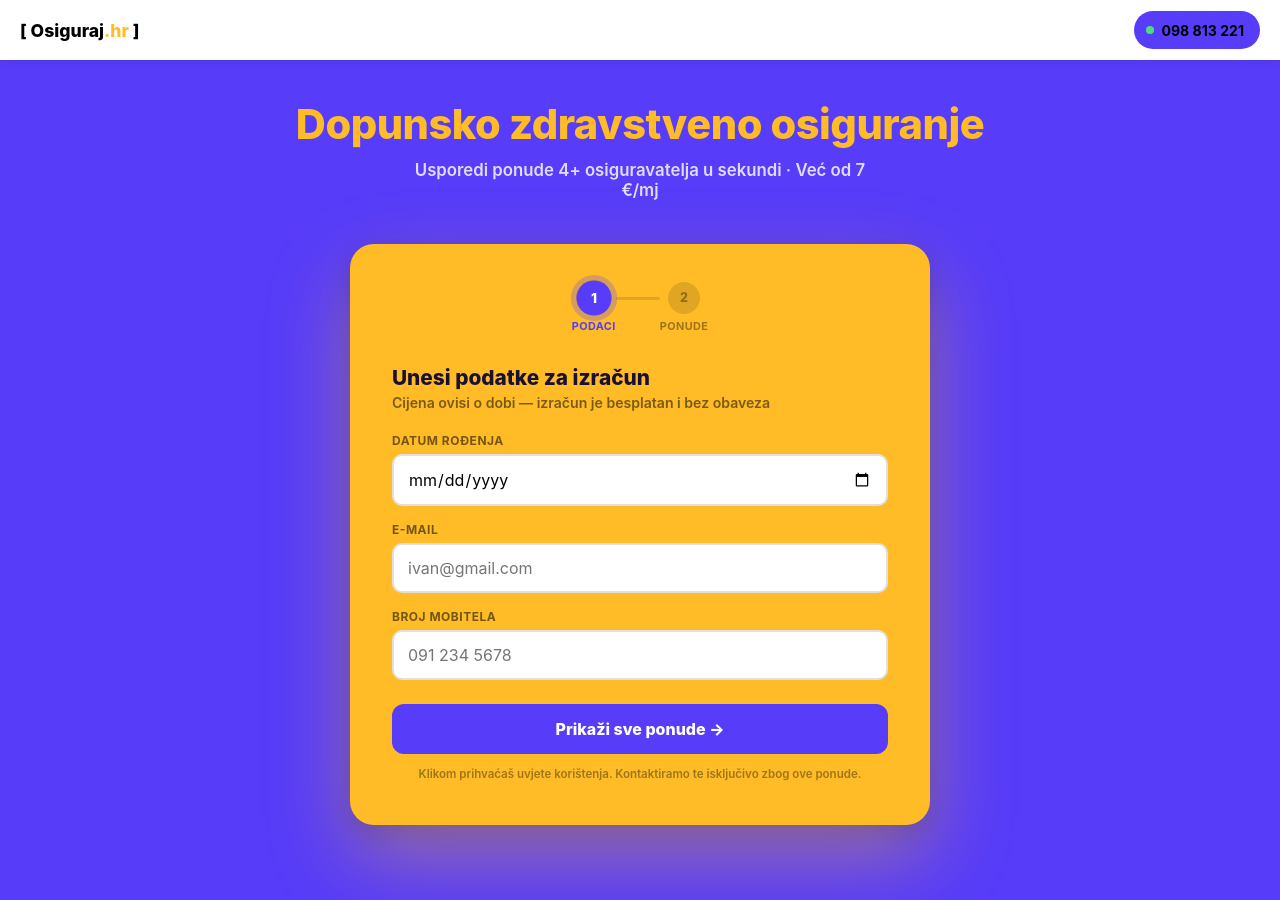
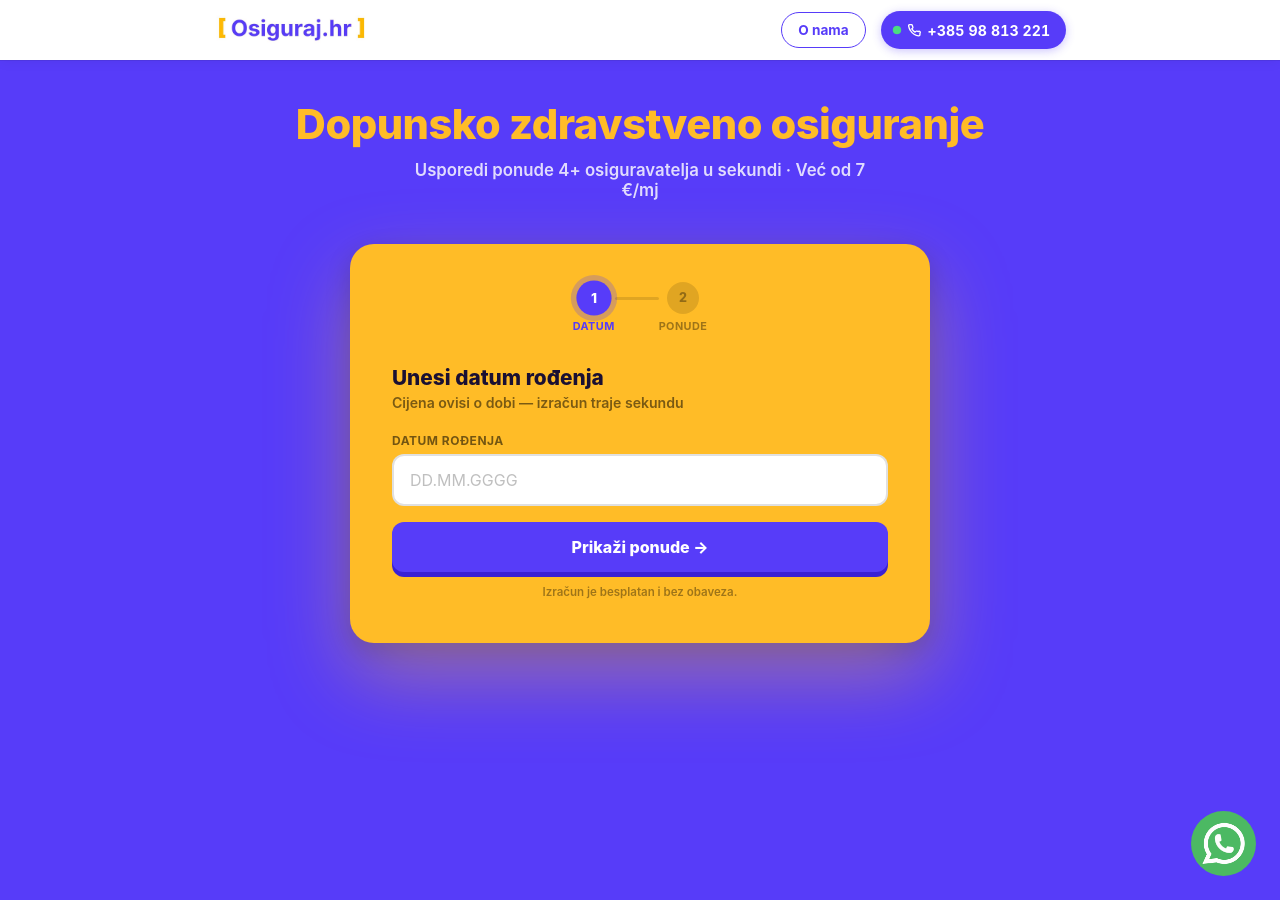
Before and after one commit to Filip-Gale/OsigurajHR, a Jekyll site: the page built from dopunsko-zdravstveno/index.html, in a window 1280 px wide. Built offline with Jekyll 4.4.1, drawn with Linux system fonts in a browser that asks for light colours.

Commit message:
DZO redesign: real logo/nav, DD.MM.GGGG date format, step1 datum only

```diff
--- a/dopunsko-zdravstveno/index.html
+++ b/dopunsko-zdravstveno/index.html
@@ -9,17 +9,13 @@ permalink: /dopunsko-zdravstveno/
 <meta name="viewport" content="width=device-width, initial-scale=1.0">
 <title>Dopunsko zdravstveno osiguranje — Usporedi i uštedi | Osiguraj.hr</title>
 <meta name="description" content="Usporedi ponude dopunskog zdravstvenog osiguranja. Već od 7 €/mj. Besplatan izračun za tvoj datum rođenja.">
-<link rel="icon" type="image/png" href="/img/favicon.jpg">
+<link rel="icon" type="image/jpeg" href="/img/favicon.jpg">
 <link rel="stylesheet" href="/css/style.css">
+<link rel="stylesheet" href="/css/nav.css">
 <style>
 *, *::before, *::after { box-sizing: border-box; -webkit-tap-highlight-color: transparent; }
 body { font-family: -apple-system, BlinkMacSystemFont, 'Segoe UI', sans-serif; background: #573cf9; min-height: 100vh; margin: 0; }
 
-/* NAV */
-nav { display: flex; flex-direction: row; height: 60px; align-items: center; background-color: white; position: fixed; top: 0; left: 0; right: 0; z-index: 1000; box-shadow: 0 1px 0 rgba(0,0,0,0.07), 0 2px 12px rgba(0,0,0,0.05); padding: 0 20px; justify-content: space-between; }
-.nav-logo { color: #573cf9; font-weight: 800; font-size: 1.1rem; text-decoration: none; }
-.nav-logo span { color: #ffbc27; }
-.nav-phone { display: inline-flex; align-items: center; gap: 7px; background: #573cf9; color: white; height: 38px; border-radius: 100px; padding: 0 16px 0 12px; font-size: 0.88rem; font-weight: 700; text-decoration: none; white-space: nowrap; }
 .nav-spacer { height: 60px; }
 
 /* HERO */
@@ -61,46 +57,50 @@ nav { display: flex; flex-direction: row; height: 60px; align-items: center; bac
 .progress-line.done::after { width: 100%; }
 
 /* STEP */
-.step-panel { display: none; }
-.step-panel.active { display: block; }
 .step-title { font-size: 1.3rem; font-weight: 800; color: #1a1033; margin-bottom: 4px; }
 .step-sub { font-size: 0.88rem; color: rgba(0,0,0,0.52); margin-bottom: 22px; }
 
 /* FIELDS */
 .field { margin-bottom: 16px; }
-.field label { display: block; font-size: 0.75rem; font-weight: 700; color: rgba(0,0,0,0.55); letter-spacing: 0.5px; text-transform: uppercase; margin-bottom: 6px; }
+.flabel { display: block; font-size: 0.75rem; font-weight: 700; color: rgba(0,0,0,0.55); letter-spacing: 0.5px; text-transform: uppercase; margin-bottom: 6px; }
 .finput {
-    width: 100%; padding: 13px 14px;
+    width: 100%; padding: 14px 16px;
     border: 2px solid rgba(0,0,0,0.12);
-    border-radius: 10px; font-size: 1rem;
+    border-radius: 12px; font-size: 1rem;
     background: white; outline: none;
-    transition: border 0.2s;
-    font-family: inherit;
+    font-family: inherit; font-weight: 600; color: #573cf9;
+    -webkit-appearance: none; appearance: none;
+    transition: border-color 0.2s, box-shadow 0.2s;
+    min-height: 52px;
 }
-.finput:focus { border-color: #573cf9; }
-.finput.ok { border-color: #22c55e; }
+.finput:focus { border-color: #573cf9; box-shadow: 0 0 0 4px rgba(87,60,249,0.12); }
+.finput::placeholder { font-weight: normal; color: rgba(0,0,0,0.25); }
+.finput.err { border-color: #ef4444; }
+.ferror { font-size: 0.76rem; color: #ef4444; margin-top: 5px; display: none; }
 
-/* BUTTONS */
-.btn-primary {
-    width: 100%; padding: 15px;
-    background: #573cf9; color: white;
-    border: none; border-radius: 12px;
-    font-size: 1rem; font-weight: 800;
-    cursor: pointer; margin-top: 8px;
-    font-family: inherit;
-    transition: background 0.2s, transform 0.15s;
+/* BUTTON */
+.btn-main {
+    display: block; width: 100%; padding: 15px;
+    background: #573cf9; color: white; border: none; border-radius: 12px;
+    font-size: 1rem; font-family: inherit; font-weight: 800;
+    cursor: pointer; position: relative; overflow: hidden;
+    box-shadow: 0 5px 0 #3b20d4;
+    transition: transform 0.08s, box-shadow 0.08s;
+    margin-top: 8px;
 }
-.btn-primary:hover { background: #4530d4; transform: translateY(-1px); }
+.btn-main:active { transform: translateY(4px); box-shadow: 0 1px 0 #3b20d4; }
+.btn-main::after { content: ''; position: absolute; top: -50%; left: -75%; width: 50%; height: 200%; background: linear-gradient(90deg,transparent,rgba(255,255,255,0.22),transparent); transform: skewX(-15deg); animation: shine 2.8s infinite; }
+@keyframes shine { 0%{left:-75%;} 45%,100%{left:130%;} }
+
 .btn-back { background: none; border: none; color: rgba(0,0,0,0.4); font-size: 0.88rem; font-weight: 600; cursor: pointer; margin-bottom: 18px; padding: 0; display: block; font-family: inherit; }
 .btn-back:hover { color: #573cf9; }
-
 .disclaimer { font-size: 0.72rem; color: rgba(0,0,0,0.38); text-align: center; margin-top: 12px; line-height: 1.5; }
 
-/* RESULTS — outside card, on purple bg */
+/* RESULTS */
 .results-section { max-width: 580px; width: 92%; margin: 0 auto 60px; }
-.results-header { color: white; margin-bottom: 20px; }
-.results-header h2 { font-size: 1.3rem; font-weight: 800; margin-bottom: 4px; }
-.results-header p { font-size: 0.88rem; opacity: 0.7; }
+.results-header { margin-bottom: 20px; }
+.results-header h2 { font-size: 1.3rem; font-weight: 800; color: white; margin-bottom: 4px; }
+.results-header p { font-size: 0.88rem; color: rgba(255,255,255,0.65); }
 
 .ponuda {
     background: white; border-radius: 18px;
@@ -108,13 +108,7 @@ nav { display: flex; flex-direction: row; height: 60px; align-items: center; bac
     position: relative;
     box-shadow: 0 4px 24px rgba(0,0,0,0.18);
 }
-.ponuda-badge {
-    position: absolute; top: -11px; left: 18px;
-    background: #ffbc27; color: #1a1033;
-    font-size: 0.68rem; font-weight: 800;
-    padding: 3px 12px; border-radius: 20px;
-    text-transform: uppercase; letter-spacing: 0.3px;
-}
+.ponuda-badge { position: absolute; top: -11px; left: 18px; background: #ffbc27; color: #1a1033; font-size: 0.68rem; font-weight: 800; padding: 3px 12px; border-radius: 20px; text-transform: uppercase; letter-spacing: 0.3px; }
 .ponuda-top { display: flex; justify-content: space-between; align-items: center; margin-bottom: 14px; }
 .ponuda-logo-name { font-size: 1.15rem; font-weight: 800; color: #1a1033; }
 .ponuda-cijena .iznos { font-size: 1.7rem; font-weight: 800; color: #573cf9; line-height: 1; }
@@ -125,106 +119,94 @@ nav { display: flex; flex-direction: row; height: 60px; align-items: center; bac
 .ponuda-actions { display: flex; gap: 10px; }
 .btn-detalji { flex: 1; padding: 11px; border: 2px solid #e8e8e8; background: white; border-radius: 10px; font-size: 0.88rem; font-weight: 600; cursor: pointer; color: #444; font-family: inherit; transition: border-color 0.2s; }
 .btn-detalji:hover { border-color: #573cf9; color: #573cf9; }
-.btn-kupi { flex: 1.4; padding: 11px; background: #573cf9; border: none; border-radius: 10px; font-size: 0.9rem; font-weight: 800; cursor: pointer; color: white; font-family: inherit; transition: background 0.2s; }
+.btn-kupi { flex: 1.4; padding: 11px; background: #573cf9; border: none; border-radius: 10px; font-size: 0.9rem; font-weight: 800; cursor: pointer; color: white; font-family: inherit; transition: background 0.2s; box-shadow: 0 3px 0 #3b20d4; }
 .btn-kupi:hover { background: #4530d4; }
 
 /* SUCCESS */
 .success-card { background: white; border-radius: 20px; padding: 44px 28px; max-width: 500px; width: 92%; margin: 28px auto 60px; text-align: center; box-shadow: 0 16px 60px rgba(0,0,0,0.2); }
-.success-icon { font-size: 3.5rem; margin-bottom: 18px; }
 .success-card h2 { font-size: 1.4rem; font-weight: 800; color: #1a1033; margin-bottom: 10px; }
 .success-card p { color: #666; font-size: 0.95rem; line-height: 1.6; }
 .success-card a { color: #573cf9; font-weight: 700; }
 
 /* MODAL */
-.modal-overlay { display: none; position: fixed; inset: 0; background: rgba(0,0,0,0.6); z-index: 999; align-items: center; justify-content: center; padding: 16px; }
+.modal-overlay { display: none; position: fixed; inset: 0; background: rgba(0,0,0,0.6); z-index: 9999; align-items: center; justify-content: center; padding: 16px; }
 .modal-overlay.open { display: flex; }
-.modal-box { background: white; border-radius: 20px; padding: 0; max-width: 420px; width: 100%; overflow: hidden; }
+.modal-box { background: white; border-radius: 20px; max-width: 420px; width: 100%; overflow: hidden; }
 .modal-header { background: #573cf9; padding: 24px 24px 20px; }
 .modal-header h3 { color: white; font-size: 1.1rem; font-weight: 800; margin: 0 0 4px; }
-.modal-paket { color: rgba(255,255,255,0.75); font-size: 0.88rem; font-weight: 600; }
-.modal-close { float: right; background: rgba(255,255,255,0.2); border: none; border-radius: 50%; width: 28px; height: 28px; font-size: 1rem; cursor: pointer; color: white; margin-top: -4px; line-height: 28px; }
+.modal-paket-naziv { color: rgba(255,255,255,0.75); font-size: 0.88rem; font-weight: 600; }
+.modal-close { float: right; background: rgba(255,255,255,0.2); border: none; border-radius: 50%; width: 28px; height: 28px; font-size: 1rem; cursor: pointer; color: white; line-height: 28px; text-align: center; }
 .modal-body { padding: 24px; }
+.modal-body .finput { border: 2px solid #e5e5e5; color: #111; }
+.modal-body .finput::placeholder { color: #ccc; }
+.modal-body .flabel { color: #888; }
 </style>
 </head>
 <body>
 
-<!-- NAV -->
-<nav>
-  <a href="/" class="nav-logo">[ Osiguraj<span>.hr</span> ]</a>
-  <a href="tel:+38598813221" class="nav-phone">
-    <span style="width:8px;height:8px;border-radius:50%;background:#4ade80;flex-shrink:0;"></span>
-    098 813 221
-  </a>
-</nav>
+{% include nav.html %}
 <div class="nav-spacer"></div>
 
 <!-- HERO -->
 <div class="hero">
   <h1>Dopunsko zdravstveno osiguranje</h1>
-  <p>Usporedi ponude 4+ osiguravatelja u sekundi · Već od 7 €/mj</p>
+  <p>Usporedi ponude 4+ osiguravatelja u sekundi &middot; Već od 7 €/mj</p>
 </div>
 
-<!-- KORAK 1 — YELLOW CARD -->
-<div class="wizard-card" id="card-korak1">
+<!-- KORAK 1 — samo datum -->
+<div class="wizard-card" id="card-k1">
   <div class="progress-bar">
     <div class="progress-step">
       <div class="progress-dot active" id="dot1">1</div>
-      <div class="progress-lbl active" id="lbl1">PODACI</div>
+      <div class="progress-lbl active">DATUM</div>
     </div>
-    <div class="progress-line" id="line1"></div>
+    <div class="progress-line" id="pline"></div>
     <div class="progress-step">
       <div class="progress-dot" id="dot2">2</div>
       <div class="progress-lbl" id="lbl2">PONUDE</div>
     </div>
   </div>
 
-  <div class="step-title">Unesi podatke za izračun</div>
-  <div class="step-sub">Cijena ovisi o dobi — izračun je besplatan i bez obaveza</div>
+  <div class="step-title">Unesi datum rođenja</div>
+  <div class="step-sub">Cijena ovisi o dobi — izračun traje sekundu</div>
 
   <div class="field">
-    <label>Datum rođenja</label>
-    <input type="date" id="datum" class="finput" max="">
+    <label class="flabel" for="dob">Datum rođenja</label>
+    <input class="finput" id="dob" type="text" inputmode="numeric" placeholder="DD.MM.GGGG" maxlength="10" autocomplete="bday">
+    <div class="ferror" id="e-dob">Unesite ispravan datum rođenja.</div>
   </div>
-  <div class="field">
-    <label>E-mail</label>
-    <input type="email" id="email" class="finput" placeholder="ivan@gmail.com">
-  </div>
-  <div class="field">
-    <label>Broj mobitela</label>
-    <input type="tel" id="mobitel" class="finput" placeholder="091 234 5678">
-  </div>
-  <button class="btn-primary" onclick="korak1()">Prikaži sve ponude &rarr;</button>
-  <p class="disclaimer">Klikom prihvaćaš uvjete korištenja. Kontaktiramo te isključivo zbog ove ponude.</p>
+
+  <button class="btn-main" onclick="korak1()">Prikaži ponude &rarr;</button>
+  <p class="disclaimer">Izračun je besplatan i bez obaveza.</p>
 </div>
 
-<!-- KORAK 2 — RESULTS (outside card, on purple) -->
-<div id="korak2-wrap" style="display:none;">
+<!-- KORAK 2 — ponude -->
+<div id="wrap-k2" style="display:none;">
   <div class="wizard-card" style="margin-bottom:24px;">
     <div class="progress-bar">
       <div class="progress-step">
-        <div class="progress-dot done" id="dot1b"></div>
-        <div class="progress-lbl done" id="lbl1b">PODACI</div>
+        <div class="progress-dot done"></div>
+        <div class="progress-lbl done">DATUM</div>
       </div>
-      <div class="progress-line done" id="line1b"></div>
+      <div class="progress-line done"></div>
       <div class="progress-step">
-        <div class="progress-dot active" id="dot2b">2</div>
-        <div class="progress-lbl active" id="lbl2b">PONUDE</div>
+        <div class="progress-dot active">2</div>
+        <div class="progress-lbl active">PONUDE</div>
       </div>
     </div>
     <button class="btn-back" onclick="prikaziKorak(1)">&larr; Natrag</button>
-    <div class="step-title">Usporedi i odaberi</div>
-    <div class="step-sub" id="ponude-subtitle"></div>
+    <div class="step-title">Odaberi policu</div>
+    <div class="step-sub" id="ponude-sub"></div>
   </div>
 
   <div class="results-section">
 
-    <!-- UNIQA -->
     <div class="ponuda">
       <div class="ponuda-badge">Najpovoljnije</div>
       <div class="ponuda-top">
         <div class="ponuda-logo-name">UNIQA</div>
         <div class="ponuda-cijena">
-          <div class="iznos" id="cijena-uniqa">7,00 €</div>
+          <div class="iznos" id="c-uniqa">—</div>
           <div class="period">/ mjesec</div>
         </div>
       </div>
@@ -235,16 +217,15 @@ nav { display: flex; flex-direction: row; height: 60px; align-items: center; bac
       </div>
       <div class="ponuda-actions">
         <button class="btn-detalji">Detalji</button>
-        <button class="btn-kupi" onclick="otvoriKupi('UNIQA Dopunsko', document.getElementById('cijena-uniqa').textContent)">Odaberi &rarr;</button>
+        <button class="btn-kupi" onclick="otvoriModal('UNIQA Dopunsko','c-uniqa')">Odaberi &rarr;</button>
       </div>
     </div>
 
-    <!-- Triglav -->
     <div class="ponuda">
       <div class="ponuda-top">
         <div class="ponuda-logo-name">Triglav</div>
         <div class="ponuda-cijena">
-          <div class="iznos" id="cijena-triglav">7,30 €</div>
+          <div class="iznos" id="c-triglav">—</div>
           <div class="period">/ mjesec</div>
         </div>
       </div>
@@ -255,16 +236,15 @@ nav { display: flex; flex-direction: row; height: 60px; align-items: center; bac
       </div>
       <div class="ponuda-actions">
         <button class="btn-detalji">Detalji</button>
-        <button class="btn-kupi" onclick="otvoriKupi('Triglav Dopunsko', document.getElementById('cijena-triglav').textContent)">Odaberi &rarr;</button>
+        <button class="btn-kupi" onclick="otvoriModal('Triglav Dopunsko','c-triglav')">Odaberi &rarr;</button>
       </div>
     </div>
 
-    <!-- Generali -->
     <div class="ponuda">
       <div class="ponuda-top">
         <div class="ponuda-logo-name">Generali</div>
         <div class="ponuda-cijena">
-          <div class="iznos" id="cijena-generali">7,50 €</div>
+          <div class="iznos" id="c-generali">—</div>
           <div class="period">/ mjesec</div>
         </div>
       </div>
@@ -275,16 +255,15 @@ nav { display: flex; flex-direction: row; height: 60px; align-items: center; bac
       </div>
       <div class="ponuda-actions">
         <button class="btn-detalji">Detalji</button>
-        <button class="btn-kupi" onclick="otvoriKupi('Generali Dopunsko', document.getElementById('cijena-generali').textContent)">Odaberi &rarr;</button>
+        <button class="btn-kupi" onclick="otvoriModal('Generali Dopunsko','c-generali')">Odaberi &rarr;</button>
       </div>
     </div>
 
-    <!-- Wiener -->
     <div class="ponuda">
       <div class="ponuda-top">
         <div class="ponuda-logo-name">Wiener</div>
         <div class="ponuda-cijena">
-          <div class="iznos" id="cijena-wiener">8,00 €</div>
+          <div class="iznos" id="c-wiener">—</div>
           <div class="period">/ mjesec</div>
         </div>
       </div>
@@ -295,103 +274,126 @@ nav { display: flex; flex-direction: row; height: 60px; align-items: center; bac
       </div>
       <div class="ponuda-actions">
         <button class="btn-detalji">Detalji</button>
-        <button class="btn-kupi" onclick="otvoriKupi('Wiener Dopunsko', document.getElementById('cijena-wiener').textContent)">Odaberi &rarr;</button>
+        <button class="btn-kupi" onclick="otvoriModal('Wiener Dopunsko','c-wiener')">Odaberi &rarr;</button>
       </div>
     </div>
 
-    <p style="font-size:0.72rem;color:rgba(255,255,255,0.5);text-align:center;line-height:1.5;">Cijene su okvirne i prilagođene dobi. Konačna cijena potvrđuje se pri ugovaranju.</p>
+    <p style="font-size:0.72rem;color:rgba(255,255,255,0.45);text-align:center;line-height:1.5;margin-top:8px;">Cijene su okvirne i prilagođene dobi. Konačna cijena potvrđuje se pri ugovaranju.</p>
   </div>
 </div>
 
 <!-- USPJEH -->
-<div class="success-card" id="korak-success" style="display:none;">
-  <div class="success-icon">&#9989;</div>
+<div class="success-card" id="wrap-success" style="display:none;">
+  <div style="font-size:3rem;margin-bottom:16px;">&#9989;</div>
   <h2>Zaprimili smo tvoj zahtjev!</h2>
-  <p>Javljamo ti se u najkraćem roku s prijedlogom police i svim detaljima.</p>
+  <p>Javljamo ti se u najkraćem roku s prijedlogom police i svim detaljima ugovaranja.</p>
   <p style="margin-top:16px;font-size:0.88rem;color:#999;">Dostupni svaki dan 8:00 &ndash; 20:00<br>
-  <a href="tel:+38598813221">098 813 221</a></p>
+    <a href="tel:+38598813221">098 813 221</a>
+  </p>
 </div>
 
 <!-- MODAL -->
-<div class="modal-overlay" id="kupi-modal" onclick="if(event.target===this)zatvoriModal()">
+<div class="modal-overlay" id="modal" onclick="if(event.target===this)zatvoriModal()">
   <div class="modal-box">
     <div class="modal-header">
       <button class="modal-close" onclick="zatvoriModal()">&#x2715;</button>
       <h3>Ugovaranje police</h3>
-      <div class="modal-paket" id="modal-paket-naziv">—</div>
+      <div class="modal-paket-naziv" id="modal-naziv">—</div>
     </div>
     <div class="modal-body">
       <div class="field">
-        <label>Ime i prezime</label>
-        <input type="text" id="modal-ime" class="finput" placeholder="Ivan Horvat">
+        <label class="flabel">Ime i prezime</label>
+        <input type="text" id="m-ime" class="finput" placeholder="Ivan Horvat">
       </div>
       <div class="field">
-        <label>OIB</label>
-        <input type="text" id="modal-oib" class="finput" placeholder="12345678901" maxlength="11">
+        <label class="flabel">E-mail</label>
+        <input type="email" id="m-email" class="finput" placeholder="ivan@gmail.com">
       </div>
-      <button class="btn-primary" onclick="posalji()">Pošalji zahtjev &rarr;</button>
+      <div class="field">
+        <label class="flabel">Broj mobitela</label>
+        <input type="tel" id="m-mobitel" class="finput" placeholder="091 234 5678">
+      </div>
+      <button class="btn-main" onclick="posalji()">Pošalji zahtjev &rarr;</button>
       <p class="disclaimer" style="margin-top:12px;">Agent te kontaktira u najkraćem roku za finalizaciju.</p>
     </div>
   </div>
 </div>
 
+{% include wapp.html %}
+
 <script>
-document.getElementById('datum').max = new Date().toISOString().split('T')[0];
+// Auto-format DD.MM.GGGG
+document.getElementById('dob').addEventListener('input', function() {
+  var v = this.value.replace(/\D/g,'');
+  if (v.length > 2) v = v.slice(0,2) + '.' + v.slice(2);
+  if (v.length > 5) v = v.slice(0,5) + '.' + v.slice(5);
+  if (v.length > 10) v = v.slice(0,10);
+  this.value = v;
+});
 
-var _email='', _mobitel='', _datum='', _odabranPaket='', _odabranaCijena='';
+var _dobYear = 0, _dobFull = '', _odabranPaket = '', _odabranaCijena = '';
 
 function korak1() {
-  var datum = document.getElementById('datum').value;
-  var email = document.getElementById('email').value.trim();
-  var mobitel = document.getElementById('mobitel').value.trim();
-  if (!datum || !email || !mobitel) { alert('Molimo ispunite sva polja'); return; }
-  _datum = datum; _email = email; _mobitel = mobitel;
+  var v = document.getElementById('dob').value.trim();
+  var parts = v.split('.');
+  var ok = parts.length === 3 && parts[2].length === 4;
+  if (ok) {
+    var d = new Date(parseInt(parts[2],10), parseInt(parts[1],10)-1, parseInt(parts[0],10));
+    var yr = parseInt(parts[2],10);
+    ok = !isNaN(d.getTime()) && d.getDate()===parseInt(parts[0],10) && yr>=1920 && (new Date().getFullYear()-yr)>=16;
+  }
+  if (!ok) {
+    document.getElementById('e-dob').style.display = 'block';
+    document.getElementById('dob').classList.add('err');
+    return;
+  }
+  document.getElementById('e-dob').style.display = 'none';
+  document.getElementById('dob').classList.remove('err');
 
-  var god = new Date().getFullYear() - new Date(datum).getFullYear();
-  var f = god < 25 ? 0.9 : god > 60 ? 1.15 : 1;
-  document.getElementById('cijena-uniqa').textContent    = (7   * f).toFixed(2).replace('.',',') + ' €';
-  document.getElementById('cijena-triglav').textContent  = (7.3 * f).toFixed(2).replace('.',',') + ' €';
-  document.getElementById('cijena-generali').textContent = (7.5 * f).toFixed(2).replace('.',',') + ' €';
-  document.getElementById('cijena-wiener').textContent   = (8   * f).toFixed(2).replace('.',',') + ' €';
-  document.getElementById('ponude-subtitle').textContent = 'Ponude za osobu rođenu ' + new Date(datum).getFullYear() + '. god.';
+  _dobYear = parseInt(parts[2],10);
+  _dobFull = v;
+  var age = new Date().getFullYear() - _dobYear;
+  var f = age < 25 ? 0.90 : age > 60 ? 1.15 : 1;
 
-  var fd = new FormData();
-  fd.append('access_key','3cf56deb-78e0-4c88-8bc2-d73a20b78a80');
-  fd.append('subject','DZO upit — ' + email);
-  fd.append('message','DZO upit\nDatum rođenja: ' + datum + '\nEmail: ' + email + '\nMobitel: ' + mobitel);
-  fd.append('email', email);
-  fetch('https://api.web3forms.com/submit',{method:'POST',body:fd}).catch(function(){});
+  function fmt(base) { return (base*f).toFixed(2).replace('.',',') + ' €'; }
+  document.getElementById('c-uniqa').textContent    = fmt(7.00);
+  document.getElementById('c-triglav').textContent  = fmt(7.30);
+  document.getElementById('c-generali').textContent = fmt(7.50);
+  document.getElementById('c-wiener').textContent   = fmt(8.00);
+  document.getElementById('ponude-sub').textContent = 'Ponude za osobu rođenu ' + _dobYear + '. god.';
 
   prikaziKorak(2);
 }
 
-function otvoriKupi(paket, cijena) {
-  _odabranPaket = paket; _odabranaCijena = cijena;
-  document.getElementById('modal-paket-naziv').textContent = paket + ' — ' + cijena + '/mj';
-  document.getElementById('kupi-modal').classList.add('open');
+function otvoriModal(paket, cijenaId) {
+  _odabranPaket = paket;
+  _odabranaCijena = document.getElementById(cijenaId).textContent;
+  document.getElementById('modal-naziv').textContent = paket + ' — ' + _odabranaCijena + '/mj';
+  document.getElementById('modal').classList.add('open');
 }
 
 function zatvoriModal() {
-  document.getElementById('kupi-modal').classList.remove('open');
+  document.getElementById('modal').classList.remove('open');
 }
 
 function posalji() {
-  var ime = document.getElementById('modal-ime').value.trim();
-  var oib = document.getElementById('modal-oib').value.trim();
-  if (!ime) { alert('Unesite ime i prezime'); return; }
+  var ime     = document.getElementById('m-ime').value.trim();
+  var email   = document.getElementById('m-email').value.trim();
+  var mobitel = document.getElementById('m-mobitel').value.trim();
+  if (!ime || !email) { alert('Molimo unesite ime i e-mail'); return; }
 
-  var poruka = 'DZO KUPNJA\nIme: '+ime+'\nOIB: '+oib+'\nDatum roj.: '+_datum+'\nPaket: '+_odabranPaket+'\nCijena: '+_odabranaCijena+'/mj\nEmail: '+_email+'\nMobitel: '+_mobitel;
+  var poruka = 'DZO KUPNJA\nIme: '+ime+'\nDatum roj.: '+_dobFull+'\nPaket: '+_odabranPaket+'\nCijena: '+_odabranaCijena+'/mj\nEmail: '+email+'\nMobitel: '+mobitel;
   var fd = new FormData();
   fd.append('access_key','3cf56deb-78e0-4c88-8bc2-d73a20b78a80');
   fd.append('subject','DZO KUPNJA — '+ime+' — '+_odabranPaket);
   fd.append('message', poruka);
-  fd.append('email', _email);
+  fd.append('email', email);
   fd.append('name', ime);
   fetch('https://api.web3forms.com/submit',{method:'POST',body:fd}).catch(function(){});
 
   fetch('https://osiguraj-email.osiguraj1.workers.dev',{
     method:'POST', headers:{'Content-Type':'application/json'},
-    body: JSON.stringify({email:_email, reg:'DZO — '+ime, osig:_odabranPaket, cijena:_odabranaCijena+'/mj'})
+    body: JSON.stringify({email:email, reg:'DZO — '+ime, osig:_odabranPaket, cijena:_odabranaCijena+'/mj'})
   }).catch(function(){});
 
   zatvoriModal();
```
Also changed, not shown: other parts of dopunsko-zdravstveno/index.html (+6 -7 lines).
